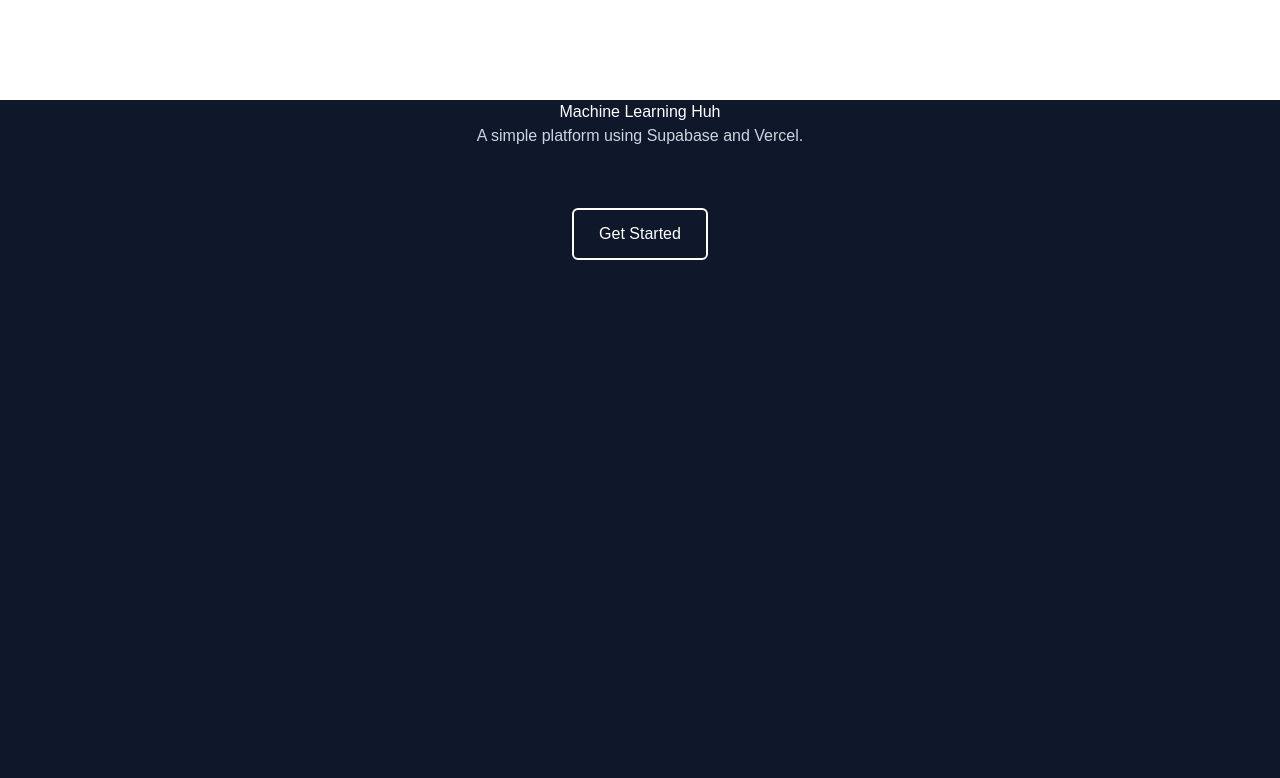
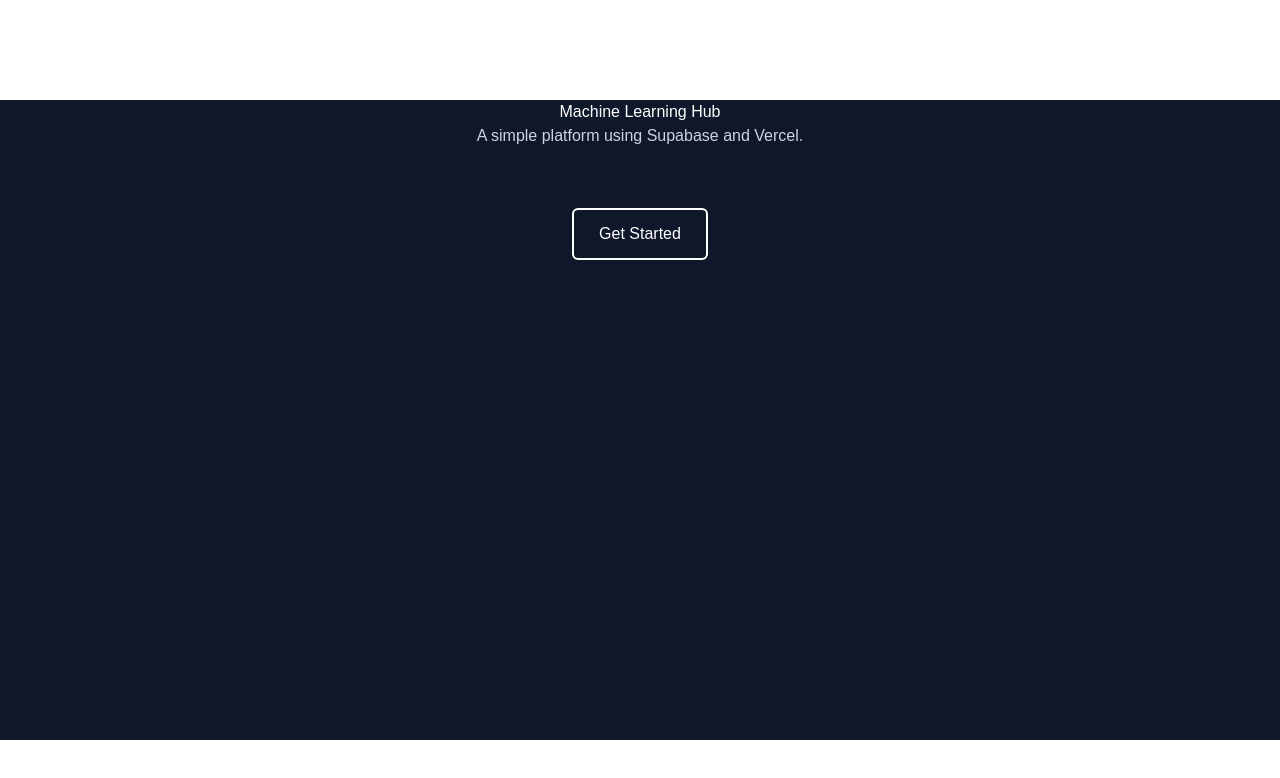
Before and after one commit to DaleHarveyBacaoco/machine-learning-huh, a Next.js app: page / in a window 1280 px wide. Shown: the top 778 px of the page. Built offline with nearby package versions, Linux system fonts and the light colour scheme.

Commit message:
Minor Adjustments

```diff
--- a/app/page.tsx
+++ b/app/page.tsx
@@ -6,10 +6,10 @@
       textAlign: "center",
       marginTop: "100px",
       background: "#0f172a",
-      height: "100vh",
+      height: "80vh",
       color: "white"
     }}>
-      <h1>Machine Learning Huh </h1>
+      <h1>Machine Learning Hub</h1>
 
       <p style={{ marginBottom: "40px", color: "#cbd5e1" }}>
         A simple platform using Supabase and Vercel.
```
